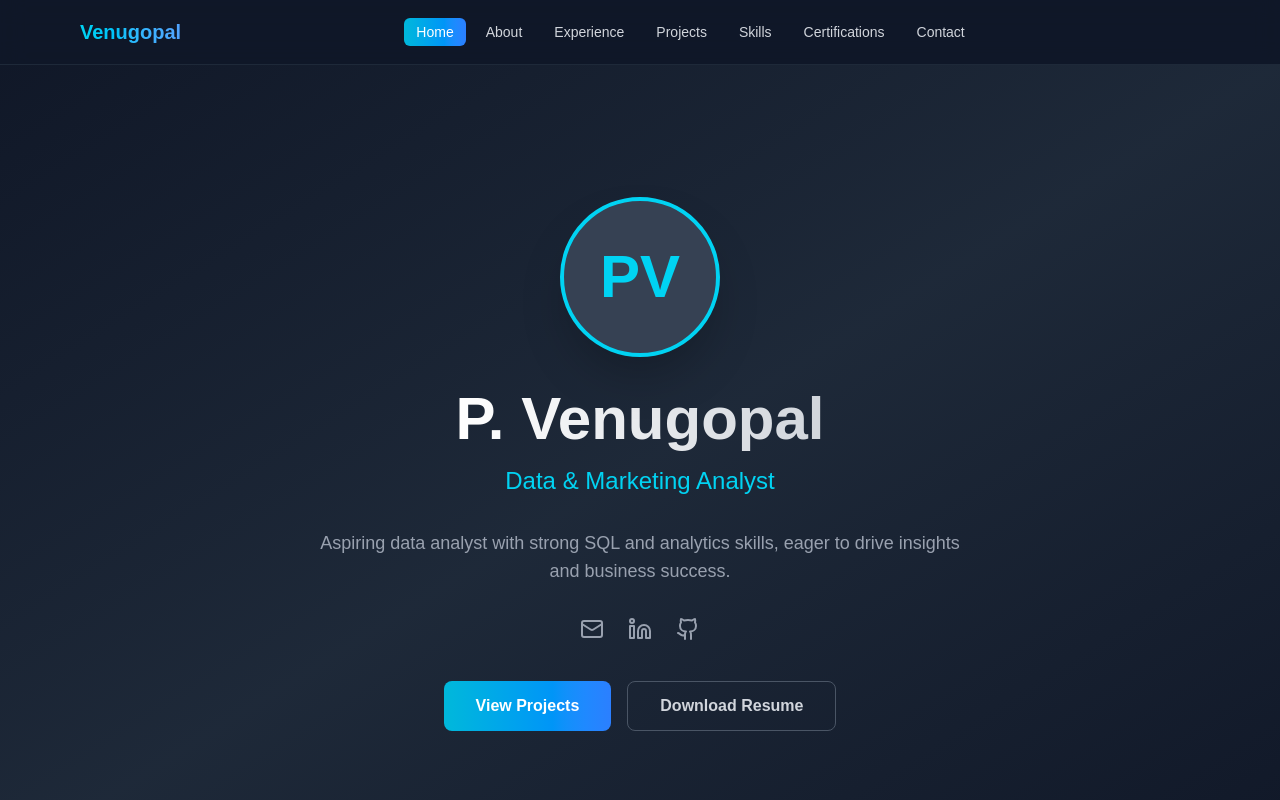
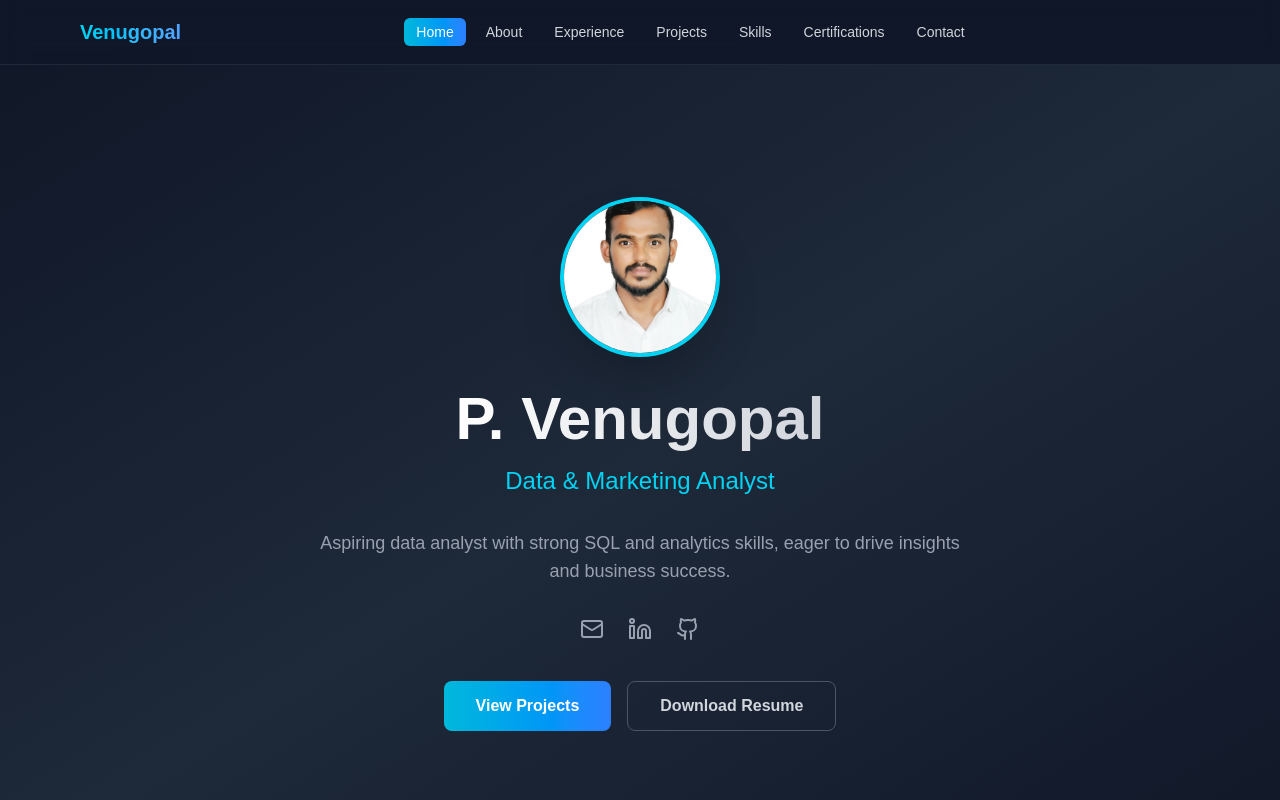
Before and after one commit to Venu0604/Venu_portfolio, a Next.js app: page / in a window 1280 px wide. Shown: the top 800 px of the page. Built offline with nearby package versions, Linux system fonts and the light colour scheme.

Commit message:
Updated portfolio page with full code

```diff
--- a/app/page.tsx
+++ b/app/page.tsx
@@ -1,5 +1,6 @@
 "use client";
 import React, { useEffect, useState, useMemo } from "react";
+import Image from "next/image";
 import { motion } from "framer-motion";
 import { Mail, Linkedin, Github, Briefcase, ExternalLink, Award, Menu, X, MapPin } from "lucide-react";
 
@@ -186,14 +187,19 @@ export default function DarkPortfolio() {
         <section id="home" className="min-h-screen flex items-center justify-center bg-gradient-to-br from-gray-900 via-gray-800 to-gray-900">
           <div className="container mx-auto px-6 text-center">
             <motion.div
-              className="w-40 h-40 mx-auto rounded-full border-4 border-cyan-400 shadow-2xl mb-8 overflow-hidden relative bg-gray-700"
+              className="w-40 h-40 mx-auto rounded-full border-4 border-cyan-400 shadow-2xl mb-8 overflow-hidden relative"
               initial={{ scale: 0.8, opacity: 0 }}
               animate={{ scale: 1, opacity: 1 }}
               transition={{ type: "spring", stiffness: 120 }}
             >
-              <div className="w-full h-full flex items-center justify-center text-6xl font-bold text-cyan-400">
-                PV
-              </div>
+              <Image
+                src="/P_Venugopal_image.jpg"
+                alt="P. Venugopal"
+                fill
+                className="object-cover"
+                priority
+                sizes="160px"
+              />
             </motion.div>
 
             <motion.h1 className="text-4xl sm:text-6xl font-bold mb-4" initial={{ y: 20, opacity: 0 }} animate={{ y: 0, opacity: 1 }}>
```
